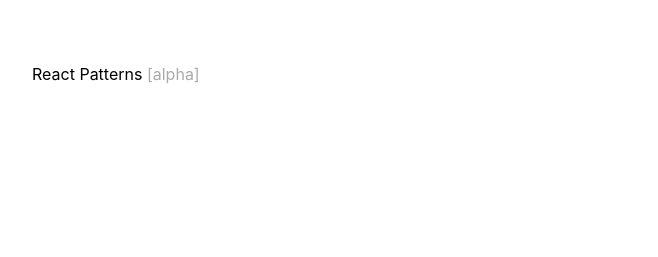
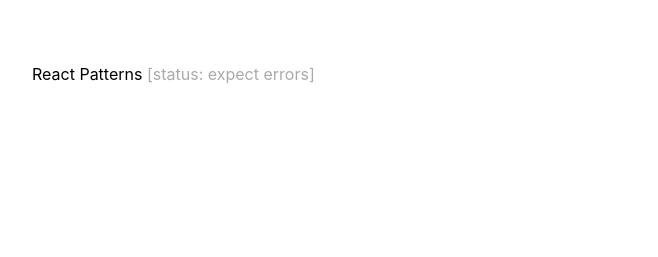
Before and after one commit to chantastic/reactpatterns, a Jekyll site: the page built from index.html, in a window 1280 px wide and 900 px high. Shown: the top 257 px of the window, without its empty margins (32-690 px from the left). Built offline with Jekyll 4.4.1, drawn with Linux system fonts in a browser that asks for light colours.

Commit message:
update title

```diff
--- a/_layouts/default.html
+++ b/_layouts/default.html
@@ -8,7 +8,7 @@
         class="black-link"
         href="{{ site.baseurl }}"
       >React Patterns</a>
-      <span style="color: #aaa">[alpha]</span>
+      <span style="color: #aaa">[status: expect errors]</span>
     </h1>
 
     <div style="max-width: 600px">
```
